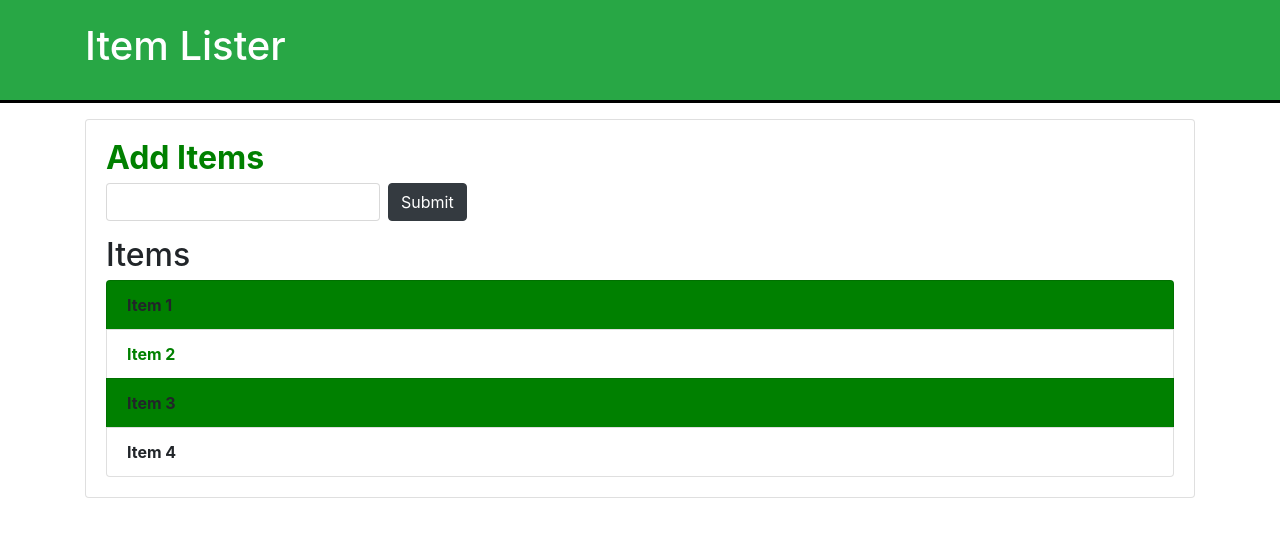
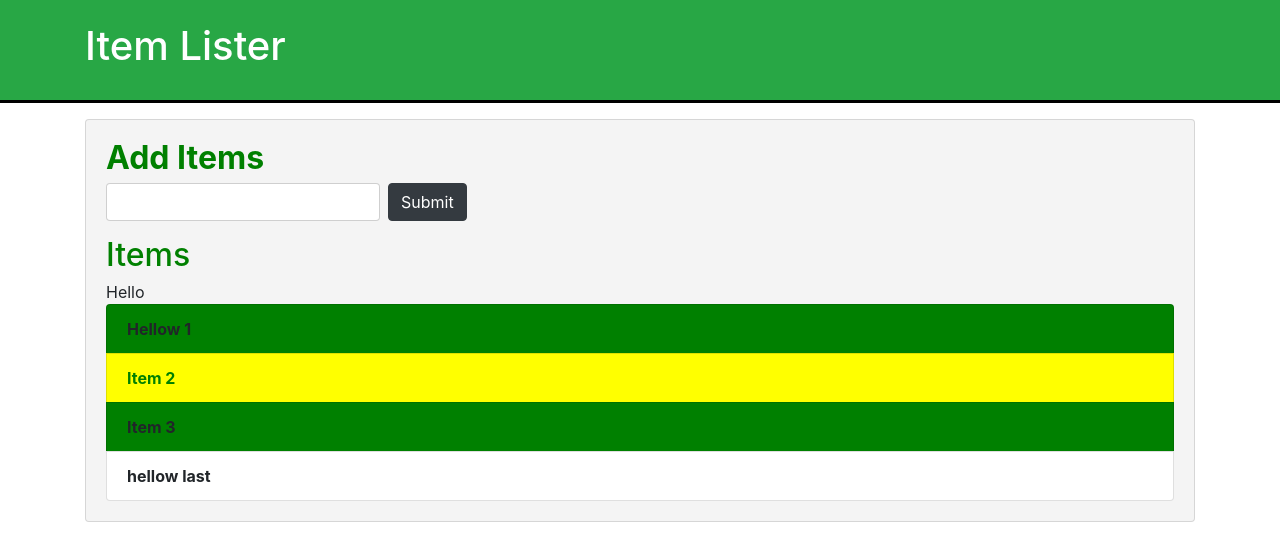
Before and after one commit to GitAmanS/myproject, a plain HTML site: page index.html in a window 1280 px wide. Drawn offline with nearby package versions, Linux system fonts and the light colour scheme.

Commit message:
Dom manupulation

```diff
--- a/dom.js
+++ b/dom.js
@@ -23,3 +23,39 @@ var allitems = document.querySelectorAll('li:nth-child(odd)');
 for(var i =0;i<allitems.length; i++){
     allitems[i].style.backgroundColor  = 'green';
 }
+
+var itemList = document.querySelector('#items');
+itemList.parentElement.style.backgroundColor = '#f4f4f4';
+
+//childnode
+
+console.log(itemList.children);
+console.log(itemList.children[1]);
+itemList.children[1].style.backgroundColor = 'yellow';
+
+console.log(itemList.firstChild);
+console.log(itemList.firstElementChild);
+
+itemList.firstElementChild.textContent = 'Hellow 1';
+
+itemList.lastElementChild.textContent = 'hellow last';
+
+console.log(itemList.nextSibling);
+console.log(itemList.nextElementSibling);
+
+console.log(itemList.previousElementSibling);
+itemList.previousElementSibling.style.color = 'green';
+
+var newDiv = document.createElement('div');
+newDiv.className = 'hello';
+
+newDiv.id = 'hello';
+
+var newDivText = document.createTextNode('Hello');
+var container = document.querySelector('header .container');
+var h1 = document.querySelector('header h1');
+
+container.insertBefore(newDivText, h1);
+
+var li = document.querySelector('ul li')
+itemList.insertBefore(newDivText,li);
--- a/index.html
+++ b/index.html
@@ -27,6 +27,7 @@
       <li class="list-group-item">Item 3</li>
       <li class="list-group-item">Item 4</li>
     </ul>
+    <span></span>
    </div>
   </div>
 
```
